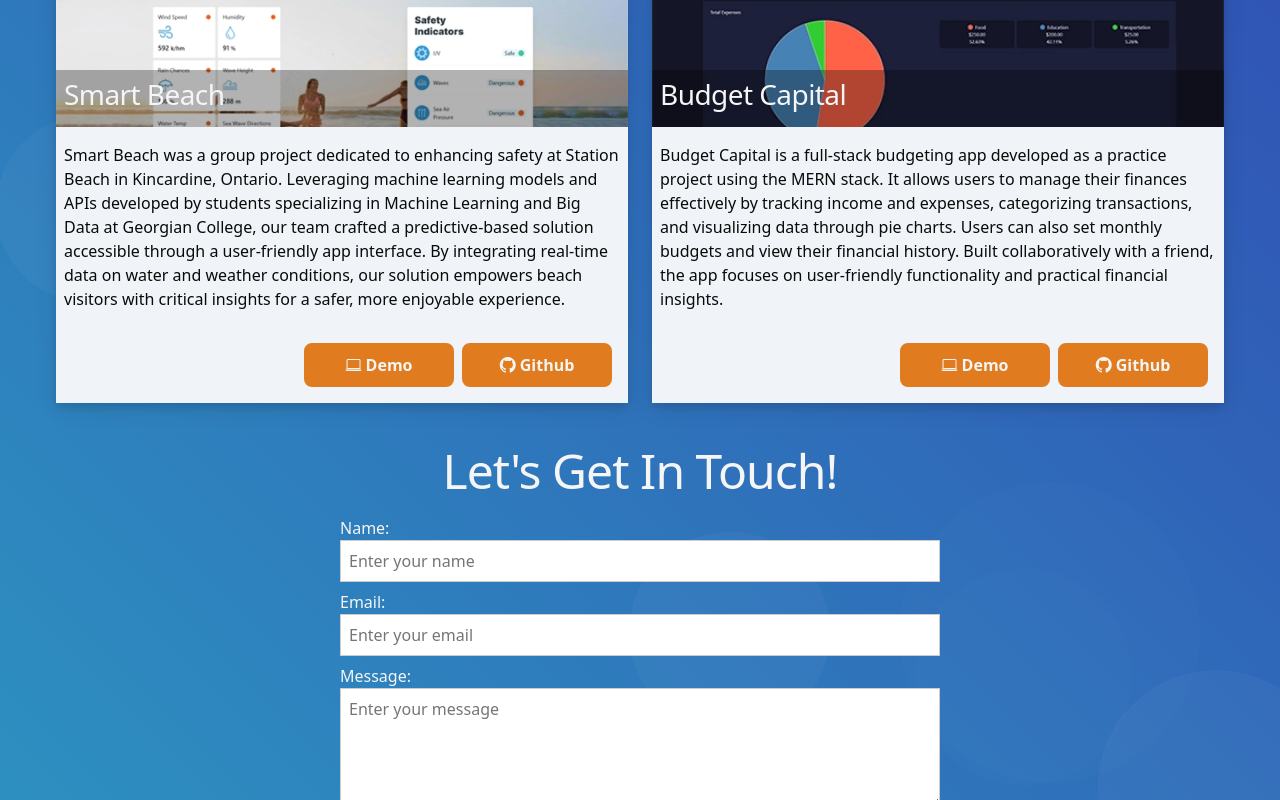
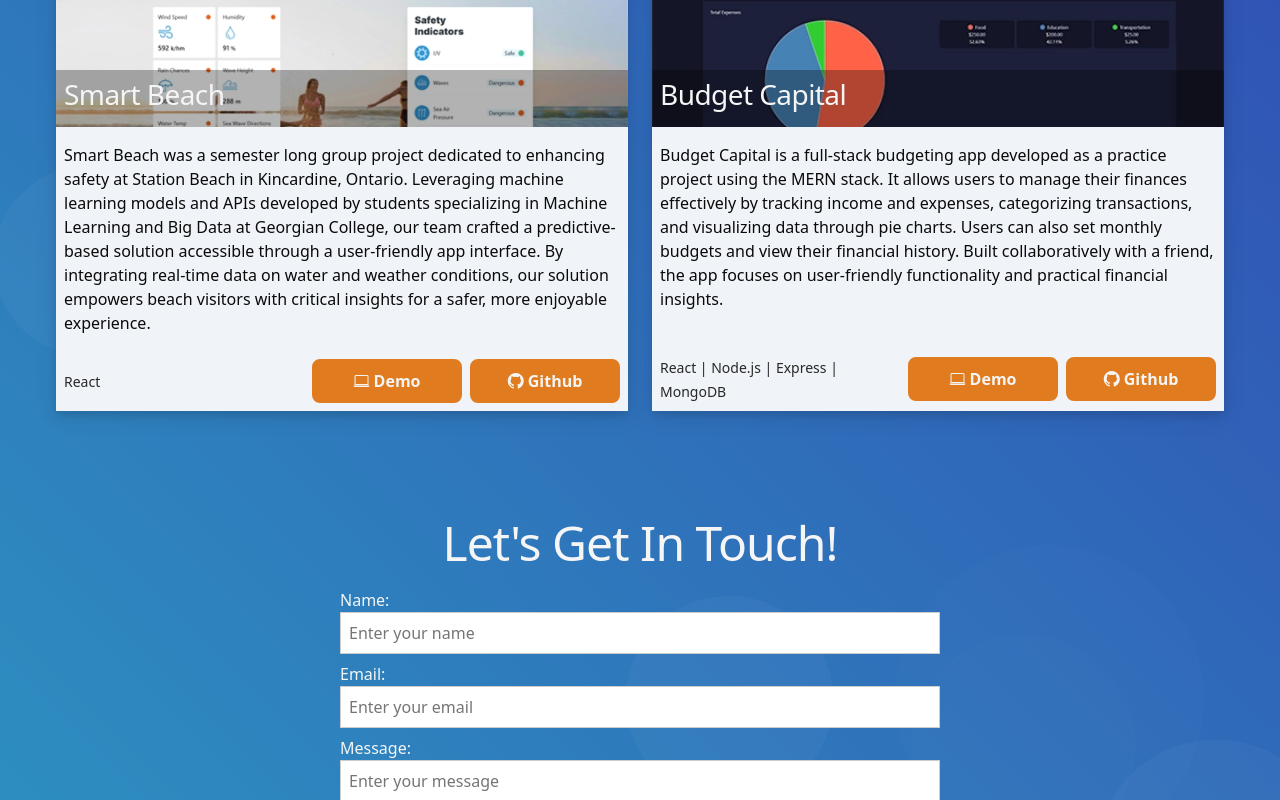
Before and after one commit to Jenna-Deamer/Portfolio, a React (Vite) app: page / in a window 1280 px wide. Shown: the part 1240-2040 px from the top of the page. Built offline with nearby package versions, Linux system fonts and the light colour scheme.

Commit message:
Add skills to Projects and improve layout

```diff
--- a/src/components/Projects.jsx
+++ b/src/components/Projects.jsx
@@ -4,6 +4,11 @@ import projectCards from "../data/ProjectData";
 
 function Projects() {
   const projectsRef = useRef(null);
+
+  const formatSkills = (skills) => {
+    const formattedSkills = skills.join(" | ");
+    return formattedSkills;
+ }
 
   useEffect(() => {
     // Create an IntersectionObserver to observe when project cards enter the viewport
@@ -48,6 +53,10 @@ function Projects() {
                 </div>
               </div>
               <div className="project-text-content">{card.description}</div>
+              <div className="card-footer">
+                <div className="project-skill">
+                  <small>{formatSkills(card.skills)}</small>
+                </div>
                 <div className="button-container">
                   <a href={card.demoUrl} className="cta-button">
                     <i className="bi bi-laptop"></i> Demo
@@ -55,6 +64,7 @@ function Projects() {
                   <a href={card.githubUrl} className="cta-button">
                     <i className="bi bi-github"></i> Github
                   </a>
+                </div>
               </div>
             </article>
           ))}
--- a/src/data/ProjectData.tsx
+++ b/src/data/ProjectData.tsx
@@ -4,10 +4,11 @@ const projectCards = [
     imgSrc: "/thumbnails/SmartBeachThumbnail.webp",
     imgAlt: "Smart Beach Thumbnail",
     description:
-      "Smart Beach was a group project dedicated to enhancing safety at Station Beach in Kincardine, Ontario. Leveraging machine learning models and APIs developed by students specializing in Machine Learning and Big Data at Georgian College, our team crafted a predictive-based solution accessible through a user-friendly app interface. By integrating real-time data on water and weather conditions, our solution empowers beach visitors with critical insights for a safer, more enjoyable experience. ",
+      "Smart Beach was a semester long group project dedicated to enhancing safety at Station Beach in Kincardine, Ontario. Leveraging machine learning models and APIs developed by students specializing in Machine Learning and Big Data at Georgian College, our team crafted a predictive-based solution accessible through a user-friendly app interface. By integrating real-time data on water and weather conditions, our solution empowers beach visitors with critical insights for a safer, more enjoyable experience. ",
     githubUrl: "https://github.com/C-Blouin/SmartBeach",
     demoUrl: "https://smartbeach.vercel.app/",
     AriaLabel: "Visit live Demo of Smart Beach",
+    skills: ["React"],
   },
   {
     title: "Budget Capital",
@@ -18,6 +19,7 @@ const projectCards = [
     githubUrl: "https://github.com/Jenna-Deamer/Budget-Capital",
     demoUrl: "https://budget-capital-frontend.onrender.com/",
     AriaLabel: "Visit live Demo of Budget Capital",
+    skills: ["React", "Node.js", "Express", "MongoDB"],
   },
 ];
 
--- a/src/styles/Contact.css
+++ b/src/styles/Contact.css
@@ -1,6 +1,6 @@
 #contact {
   margin-top: 2rem;
-  margin-bottom: 2rem;
+  margin-bottom: 2.5rem;
   height: 50vh;
   /*center in container*/
   display: flex;
--- a/src/styles/Projects.css
+++ b/src/styles/Projects.css
@@ -1,5 +1,5 @@
 #projects {
-    margin-bottom: 4rem;
+    margin-bottom: 8rem;
 }
 
 .projects-container {
@@ -26,10 +26,6 @@
     animation: slideIn 1s ease-out forwards;
 }
 
-.projects-card:hover {
-    transform: scale(1.05);
-    box-shadow: 0 10px 20px rgba(0, 0, 0, 0.2);
-}
 
 @keyframes slideIn {
     from {
@@ -72,14 +68,24 @@
 .project-thumbnail img:hover {
     transform: scale(1.05);
 }
+/*Card Footer*/
+.card-footer {
+    display: flex;
+    justify-content: space-between;
+    align-items: center;
+    margin-top: auto; /* Push the footer to the bottom */
+}
+
+.project-skill {
+    padding: .5rem;
+    color: #272727;
+}
 
 /*Buttons*/
-.button-container{
-    padding: 1rem;
+.button-container {
     display: flex;
-    justify-content: flex-end;
     gap: .5rem;
-    margin-top: auto; /* Push the buttons to the bottom */
+    padding: .5rem;
 }
 
 /*Mobile*/
```
Lines whose indentation alone changed are shown as unchanged.
